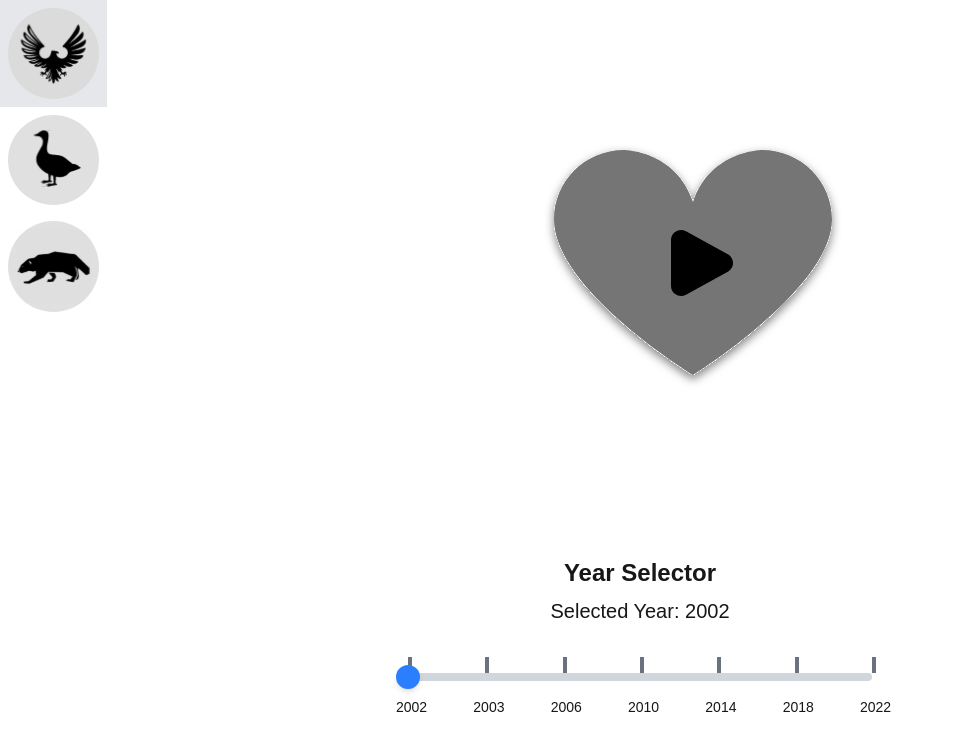
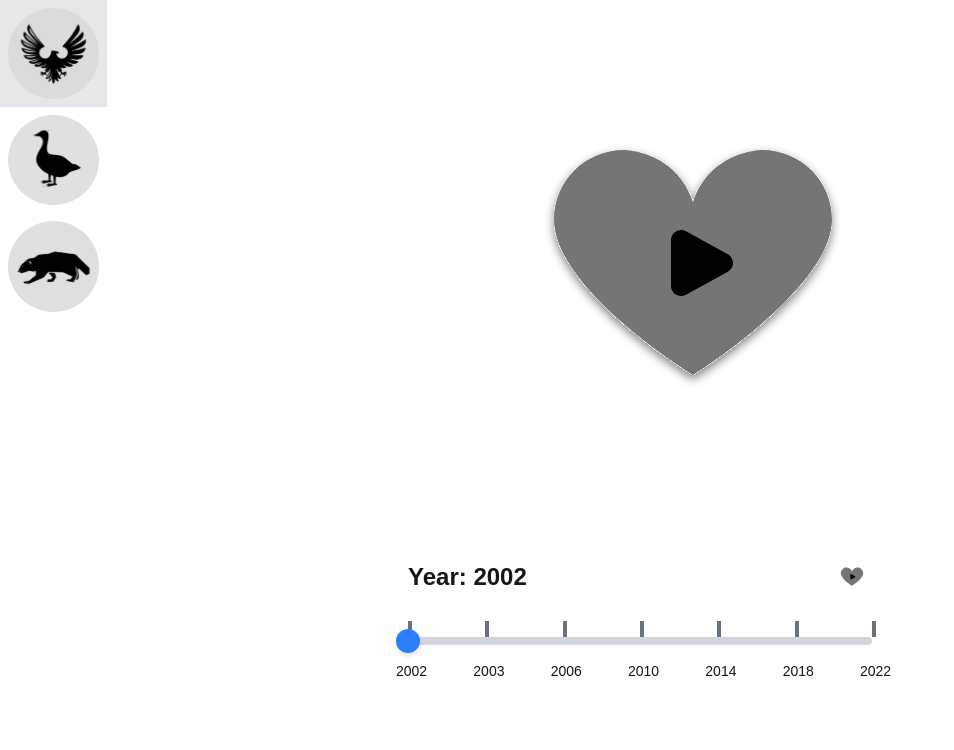
Before and after one commit to hsinlun99/sound-in-interaction, a Next.js app: page / in a window 1280 px wide. Shown: the top 750 px of the page, without its empty margins (0-954 px from the left). Built offline with nearby package versions, Linux system fonts and the light colour scheme.

Commit message:
feat: :sparkles: play audio based on selected years

```diff
--- a/public/data/animals-data.json
+++ b/public/data/animals-data.json
@@ -6,6 +6,15 @@
     ],
     "population": [
       384, 361, 373, 498, 479, 466, 544.5
+    ],
+    "yearAudios": [
+      "/audio/level-1.wav",
+      "/audio/level-1.wav",
+      "/audio/level-1.wav",
+      "/audio/level-4.wav",
+      "/audio/level-4.wav",
+      "/audio/level-3.wav",
+      "/audio/level-5.wav"
     ]
   },
   {
@@ -15,6 +24,15 @@
     ],
     "population": [
       200572, 257355, 429546, 484154, 566242, 317734, 738152
+    ],
+    "yearAudios": [
+      "/audio/level-1.wav",
+      "/audio/level-1.wav",
+      "/audio/level-3.wav",
+      "/audio/level-3.wav",
+      "/audio/level-4.wav",
+      "/audio/level-2.wav",
+      "/audio/level-5.wav"
     ]
   },
   {
@@ -24,6 +42,14 @@
     ],
     "population": [
       547, 525, 557, 668, 723, 776
+    ],
+    "yearAudios": [
+      "/audio/level-1.wav",
+      "/audio/level-1.wav",
+      "/audio/level-1.wav",
+      "/audio/level-3.wav",
+      "/audio/level-4.wav",
+      "/audio/level-5.wav"
     ]
   }
 ]
--- a/src/components/TimeLine.tsx
+++ b/src/components/TimeLine.tsx
@@ -1,18 +1,114 @@
 import React, { useState, useRef, useEffect, useCallback } from 'react';
+import Image from 'next/image';
 
 interface TimeLineProps {
   years: string[];
+  yearAudios: string[];
 }
 
-const TimeLine: React.FC<TimeLineProps> = ({ years }) => {
+const TimeLine: React.FC<TimeLineProps> = ({ years, yearAudios }) => {
   const [selectedYear, setSelectedYear] = useState(years[0]);
   const [position, setPosition] = useState(0);
+  const [isDragging, setIsDragging] = useState(false);
+  const [isPlaying, setIsPlaying] = useState(false);
+  const [, setCurrentYearIndex] = useState(0);
+
   const sliderRef = useRef<HTMLDivElement | null>(null);
+  const playbackTimerRef = useRef<NodeJS.Timeout | null>(null);
+  const audioRef = useRef<HTMLAudioElement | null>(null);
 
   // Calculate positions for tick marks
   const tickPositions = years.map((_, index) => {
     return (index / (years.length - 1)) * 100;
   });
+
+  // Clean up on unmount
+  useEffect(() => {
+    return () => {
+      stopPlayback();
+    };
+  }, []);
+
+  // Play audio file for the current year
+  const playYearAudio = useCallback((yearIndex: number) => {
+    // Check if we have a corresponding audio file
+    if (yearIndex >= 0 && yearIndex < yearAudios.length) {
+      const audioPath = yearAudios[yearIndex];
+
+      // Stop any currently playing audio
+      if (audioRef.current) {
+        audioRef.current.pause();
+        audioRef.current.currentTime = 0;
+      }
+
+      // Create a new audio element
+      const audio = new Audio(audioPath);
+      audioRef.current = audio;
+
+      // Play the audio
+      audio.play().catch(error => {
+        console.error("Error playing audio:", error);
+      });
+    }
+  }, [yearAudios]);
+
+  // Start automatic playback of all years
+  const startPlayback = () => {
+    if (playbackTimerRef.current) clearTimeout(playbackTimerRef.current);
+
+    // Start from current selected year
+    let index = years.indexOf(selectedYear);
+    if (index === -1) index = 0;
+
+    const playNext = () => {
+      if (!isPlaying) return;
+
+      if (index < years.length) {
+        const year = years[index];
+        setSelectedYear(year);
+        setPosition(tickPositions[index]);
+        setCurrentYearIndex(index);
+        playYearAudio(index);
+
+        index++;
+        // Set delay for next year
+        playbackTimerRef.current = setTimeout(playNext, 1000);
+      } else {
+        // Playback complete, stop playing
+        setIsPlaying(false);
+      }
+    };
+
+    playNext();
+  };
+
+  // Stop playback
+  const stopPlayback = () => {
+    if (playbackTimerRef.current) {
+      clearTimeout(playbackTimerRef.current);
+      playbackTimerRef.current = null;
+    }
+
+    // Stop any playing audio
+    if (audioRef.current) {
+      audioRef.current.pause();
+      audioRef.current.currentTime = 0;
+    }
+  };
+
+  // Toggle playback state
+  const togglePlayback = () => {
+    const newPlayingState = !isPlaying;
+    setIsPlaying(newPlayingState);
+
+    if (newPlayingState) {
+      // Start playback
+      startPlayback();
+    } else {
+      // Stop playback
+      stopPlayback();
+    }
+  };
 
   // Handle slider thumb movement
   const handleSliderChange = useCallback((e: MouseEvent) => {
@@ -35,45 +131,71 @@ const TimeLine: React.FC<TimeLineProps> = ({ years }) => {
 
     setPosition(tickPositions[closestIndex]);
     setSelectedYear(years[closestIndex]);
-  }, [tickPositions, years]);
+    setCurrentYearIndex(closestIndex);
+
+    // If manually adjusting, stop auto playback
+    if (isPlaying) {
+      setIsPlaying(false);
+      stopPlayback();
+    }
+
+    // Play audio for the selected year
+    playYearAudio(closestIndex);
+  }, [tickPositions, years, isPlaying, playYearAudio]);
 
   // React click event handler
   const handleClick = (e: React.MouseEvent<HTMLDivElement>) => {
     handleSliderChange(e.nativeEvent);
   };
 
-  // Handle dragging
-  const handleMouseDown = () => {
-    document.addEventListener('mousemove', handleMouseMove);
-    document.addEventListener('mouseup', handleMouseUp);
-  };
+  // Set dragging state on mouse down
+  const handleMouseDown = useCallback(() => {
+    setIsDragging(true);
+  }, []);
 
-  const handleMouseMove = useCallback((e: MouseEvent) => {
-    handleSliderChange(e);
-  }, [handleSliderChange]);
+  // Handle drag-related event listeners
+  useEffect(() => {
+    const handleMouseMove = (e: MouseEvent) => {
+      if (isDragging) {
+        handleSliderChange(e);
+      }
+    };
 
-  const handleMouseUp = useCallback(() => {
-    document.removeEventListener('mousemove', handleMouseMove);
-    document.removeEventListener('mouseup', handleMouseUp);
-  }, [handleMouseMove]);
+    const handleMouseUp = () => {
+      setIsDragging(false);
+    };
 
-  // Clean up event listeners
-  useEffect(() => {
+    if (isDragging) {
+      document.addEventListener('mousemove', handleMouseMove);
+      document.addEventListener('mouseup', handleMouseUp);
+    }
+
     return () => {
       document.removeEventListener('mousemove', handleMouseMove);
       document.removeEventListener('mouseup', handleMouseUp);
     };
-  }, [handleMouseMove, handleMouseUp]);
+  }, [isDragging, handleSliderChange]);
 
   return (
     <div className="w-full max-w-lg mx-auto p-6">
-      <div className="text-center mb-6">
-        <h2 className="text-2xl font-bold">Year Selector</h2>
-        <p className="text-xl mt-2">Selected Year: {selectedYear}</p>
+      <div className="flex items-center justify-between mb-6">
+        <h2 className="text-2xl font-bold">Year: {selectedYear}</h2>
+        <button
+          onClick={togglePlayback}
+          className="flex items-center justify-center w-10 h-10 rounded-full focus:outline-none"
+        >
+          <Image
+            className="w-6 h-6"
+            src={isPlaying ? "/image/player-pause.svg" : "/image/player-play.svg"}
+            alt={isPlaying ? "Pause" : "Play"}
+            width={24}
+            height={24}
+          />
+        </button>
       </div>
 
       <div
-        className="relative h-10 mt-8"
+        className="relative h-10 mt-4"
         ref={sliderRef}
         onClick={handleClick}
       >
--- a/src/pages/index.tsx
+++ b/src/pages/index.tsx
@@ -59,19 +59,19 @@ export default function Home() {
         {/* Content for animals - only show the active one */}
         {activeAnimal === "eagle" && (
           <div className="row-span-full">
-            <TimeLine years={eagle.years} />
+            <TimeLine years={eagle.years} yearAudios={eagle.yearAudios} />
           </div>
         )}
 
         {activeAnimal === "goose" && (
           <div className="row-span-full">
-            <TimeLine years={goose.years} />
+            <TimeLine years={goose.years} yearAudios={goose.yearAudios} />
           </div>
         )}
 
         {activeAnimal === "wolverine" && (
           <div className="row-span-full">
-            <TimeLine years={wolverine.years} />
+            <TimeLine years={wolverine.years} yearAudios={wolverine.yearAudios} />
             {/* Additional wolverine content */}
           </div>
         )}
```
Also changed, not shown: public/image/player-pause.svg (added).
